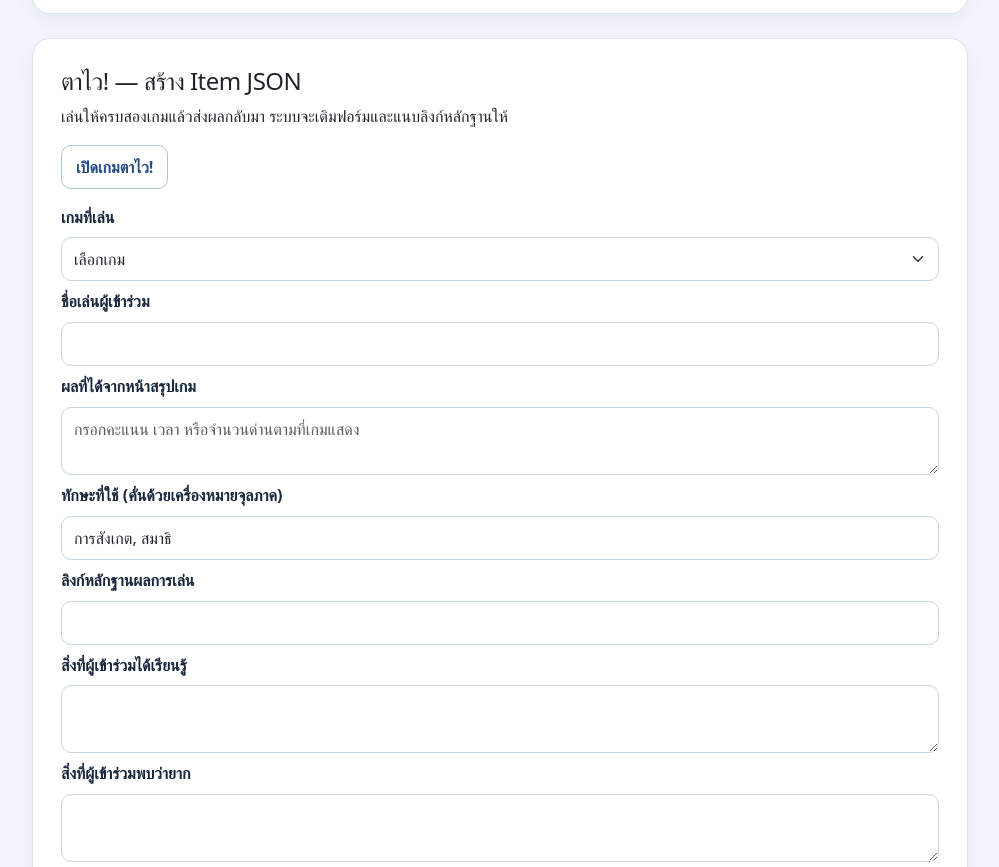
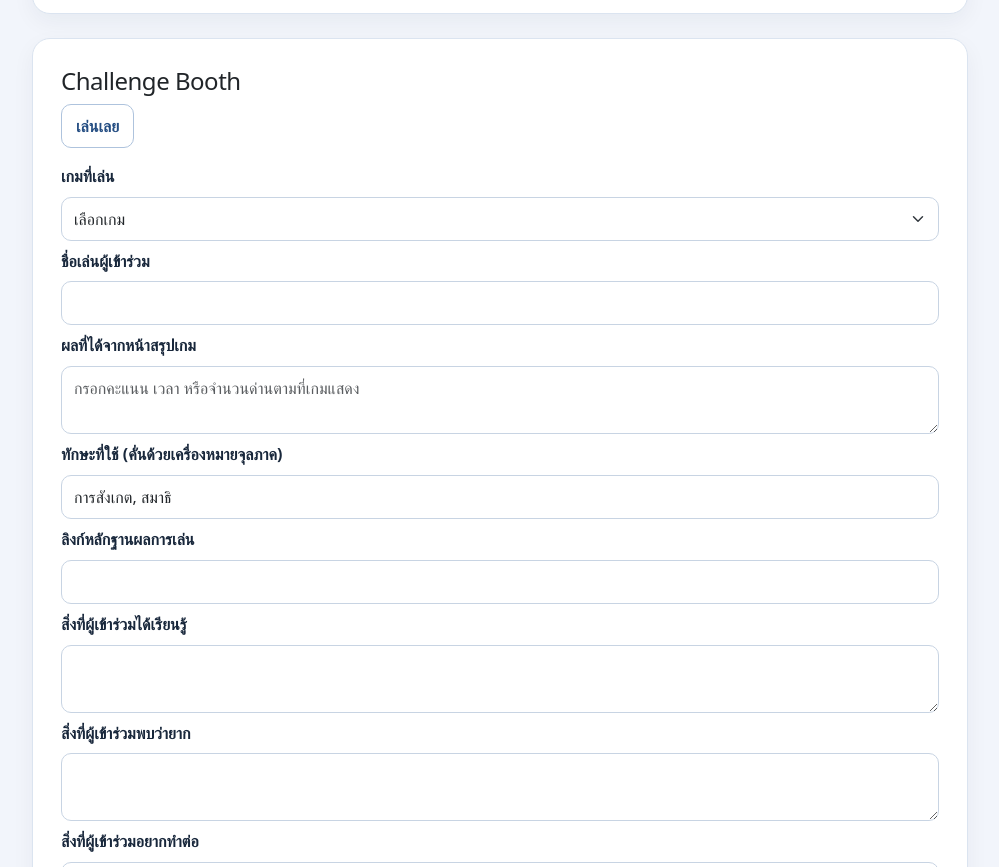
Before and after one commit to Phuvalat-V/cs100-power-up, a plain HTML site: page index.html in a window 1280 px wide. Shown: the part 2296-3163 px from the top of the page, without its empty margins (140-1139 px from the left). Drawn offline with nearby package versions, Linux system fonts and the light colour scheme; no server answers.

Commit message:
Final จิงๆละ

```diff
--- a/index.html
+++ b/index.html
@@ -161,12 +161,11 @@
     </section>
     <section class="card mb-4" id="challenge-booth" lang="th">
       <div class="card-body">
-        <h2 class="h4">ตาไว! — สร้าง Item JSON</h2>
-        <p>เล่นให้ครบสองเกมแล้วส่งผลกลับมา ระบบจะเติมฟอร์มและแนบลิงก์หลักฐานให้</p>
+        <h2 class="h4">Challenge Booth</h2>
 
         <a class="btn btn-outline-primary mb-3"
            href="/challenge/">
-          เปิดเกมตาไว!
+          เล่นเลย
         </a>
 
         <form id="host-form" class="vstack gap-2">
```
Also changed, not shown: challenge/index.html (+1 -1 lines).
